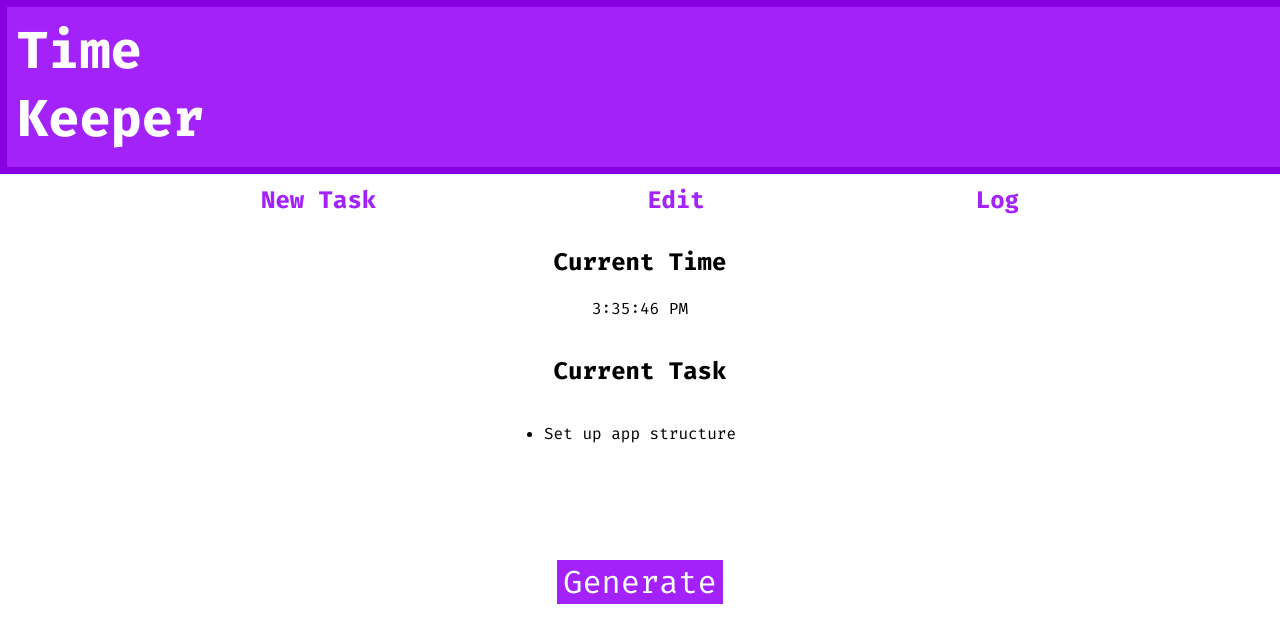
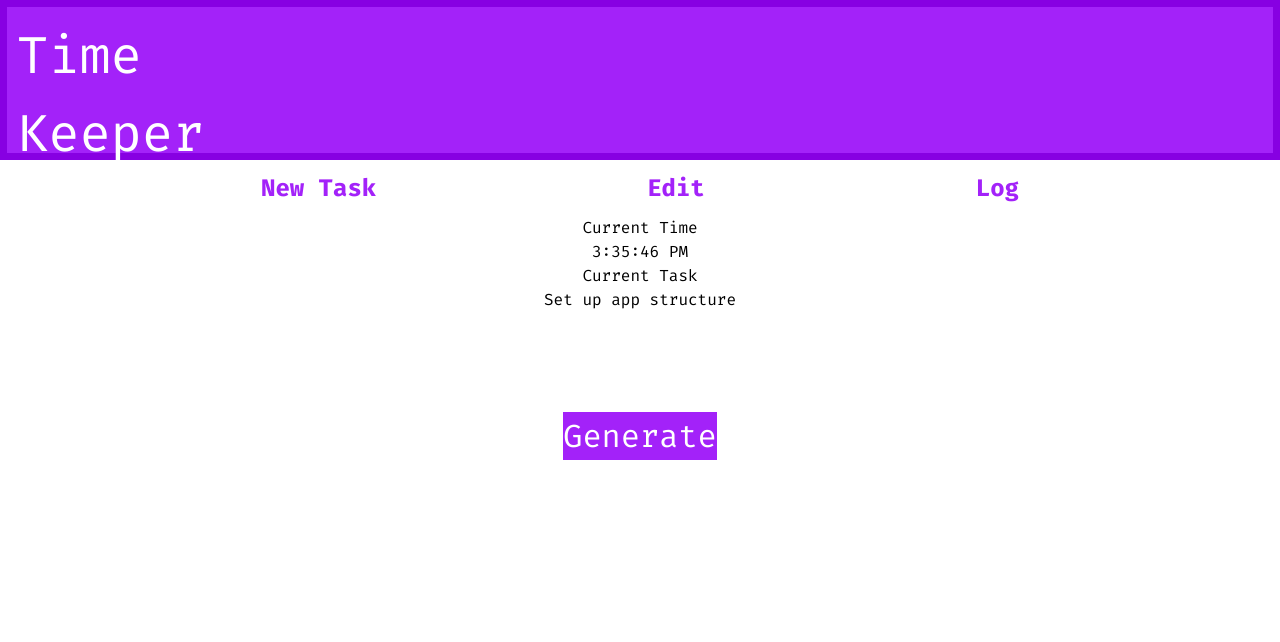
Before and after one commit to Gabrielpompa1/Time-Keeper, a Vue app: page / in a window 1280 px wide. Shown: the top 642 px of the page. Built offline with nearby package versions, Linux system fonts and the light colour scheme.

Commit message:
Practiced with event listeners

```diff
--- a/public/index.html
+++ b/public/index.html
@@ -5,6 +5,10 @@
     <meta http-equiv="X-UA-Compatible" content="IE=edge">
     <meta name="viewport" content="width=device-width,initial-scale=1.0">
     <link rel="icon" href="<%= BASE_URL %>favicon.ico">
+     <link
+      href="https://unpkg.com/tailwindcss@^2/dist/tailwind.min.css"
+      rel="stylesheet"
+    />
     <title><%= htmlWebpackPlugin.options.title %></title>
   </head>
   <body>
--- a/src/App.vue
+++ b/src/App.vue
@@ -5,9 +5,9 @@
 		</header>
 		<nav>
 			<ul>
-				<li>New Task</li>
-				<li>Edit</li>
-				<li>Log</li>
+				<li @click='greet'>New Task</li>
+				<li @click='greet'>Edit</li>
+				<li @click='greet'>Log</li>
 			</ul>
 		</nav>
 		<main>
@@ -23,15 +23,22 @@
 					<li>Set up app structure</li>
 				</ul>
 			</div>
-			<button>Generate</button>
+			<button @click='greet'>Generate</button>
 		</main>
 	</body>
 </template>
+
 
 <script>
 export default {
 	name: 'App',
 	components: {},
+	methods: {
+		// eslint-disable-next-line
+		greet(event){
+			alert('Button Clicked!')
+		}
+	}
 };
 </script>
 
--- /dev/null
+++ b/src/components/script.js
@@ -0,0 +1,5 @@
+/* eslint-disable no-unused-vars */
+export let sayhello = () => {
+    console.log("Hello")
+    return "Hello"
+}
```
